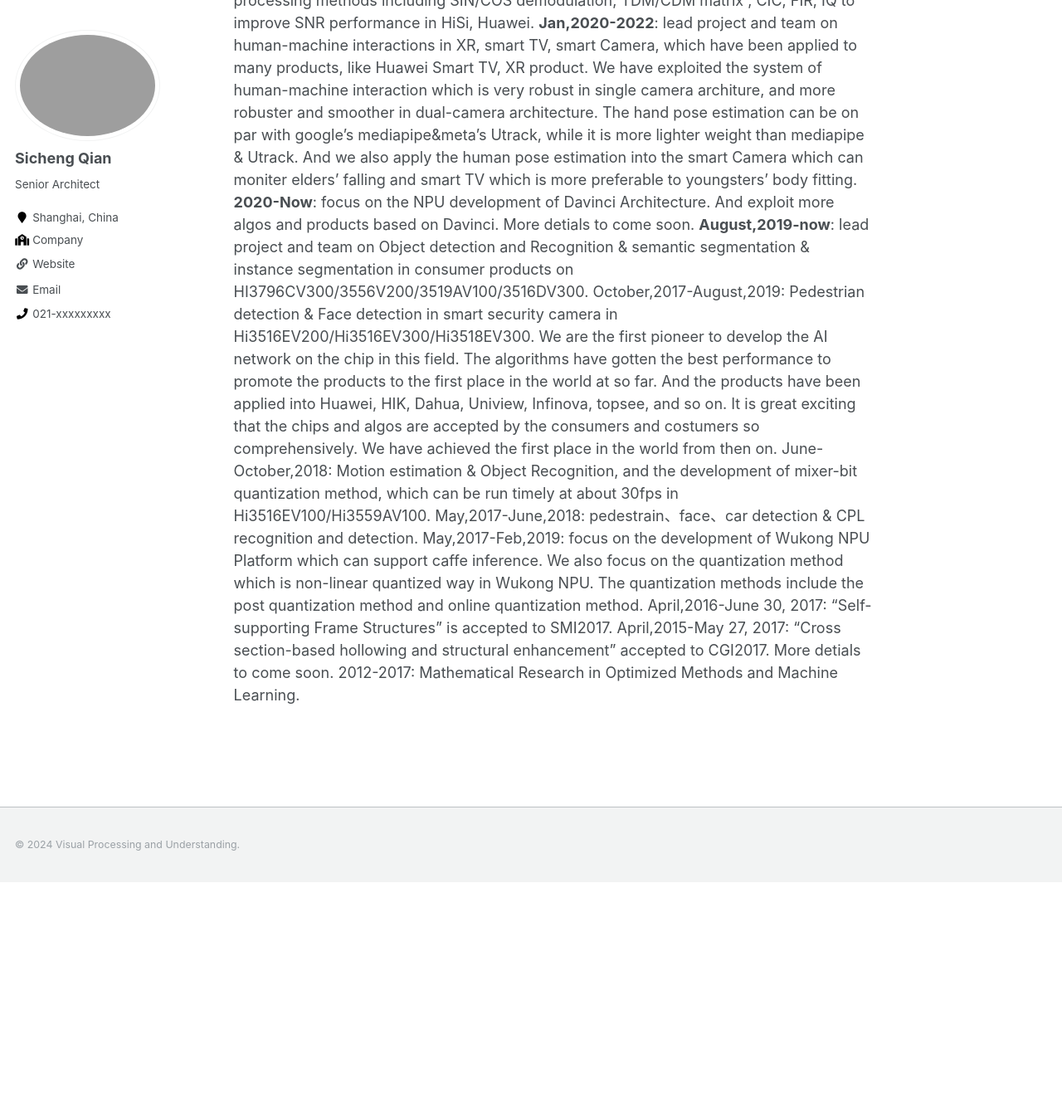
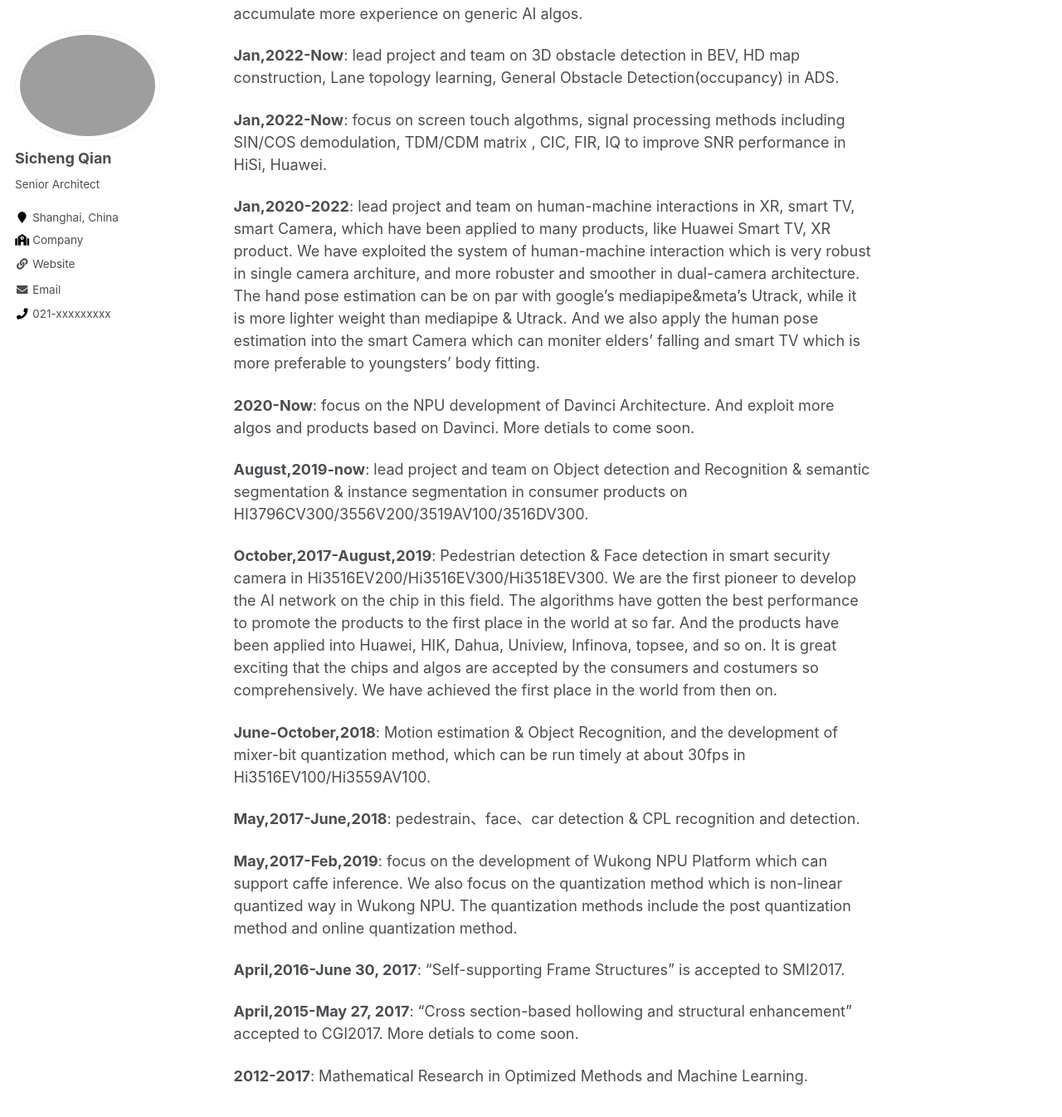
Before and after one commit to aqsc/aqsc.github.io, a Jekyll site: the page built from _pages/about.md, in a window 1280 px wide and 1400 px high, scrolled down 1174 px. Shown: the top 1346 px of the window at 83% size. Built offline with Jekyll 4.4.1, drawn with Linux system fonts in a browser that asks for light colours; before the commit the page ends 2237 px from its top, so only the background shows below that; part of the change alters nothing that is shown.

```diff
--- a/_pages/about.md
+++ b/_pages/about.md
@@ -44,24 +44,39 @@ Dr. Sicheng Qian, xxxxxx. To date, he has granted over 10 PCT patents.
 # News
 
 **2024.07** We have four papers accepted by the Proceedings of the European Conference on Computer Vision (ECCV) in 2024, focusing on 3D Assistant with Multi-modal Instructions, Test Time 3D Detection Adaptation, Network Sparsification via Stimulative Training, and Motion Controllers via Multimodal Prompts.
+
 **Jan,2022-Now**: lead project and team on 3D scene reconstruct, like NeRF learning, 3DGS, and graph learning in Smart Factory. We will release the first robot product. Expecting!!!
+
 **Jan,2022-Now**: We are in research of Differentiable ISP and tackle with Differentiable CV.
+
 **Jan,2022-Now**: focus on NAS, distiller, quantization and other lightweight model techinique, few shot/semi-supervised learning methods, and so on in more areas and accumulate more experience on generic AI algos.
+
 **Jan,2022-Now**: lead project and team on 3D obstacle detection in BEV, HD map construction, Lane topology learning, General Obstacle Detection(occupancy) in ADS.
+
 **Jan,2022-Now**: focus on screen touch algothms, signal processing methods including SIN/COS demodulation, TDM/CDM matrix , CIC, FIR, IQ to improve SNR performance in HiSi, Huawei.
+
 **Jan,2020-2022**: lead project and team on human-machine interactions in XR, smart TV, smart Camera, which have been applied to many products, like Huawei Smart TV, XR product. We have exploited the system of human-machine interaction which is very robust in single camera architure, and more robuster and smoother in dual-camera architecture.
- The hand pose estimation can be on par with google's mediapipe&meta's Utrack, while it is more lighter weight than mediapipe & Utrack.  And we also apply the human pose estimation into the smart Camera which can moniter elders' falling and smart TV which is more preferable to youngsters' body fitting.
+The hand pose estimation can be on par with google's mediapipe&meta's Utrack, while it is more lighter weight than mediapipe & Utrack.  And we also apply the human pose estimation into the smart Camera which can moniter elders' falling and smart TV which is more preferable to youngsters' body fitting.
+
 **2020-Now**: focus on the NPU development of Davinci Architecture. And exploit more algos and products based on Davinci. More detials to come soon.
+
 **August,2019-now**: lead project and team on Object detection and Recognition & semantic segmentation & instance segmentation in consumer products on HI3796CV300/3556V200/3519AV100/3516DV300.
-October,2017-August,2019: Pedestrian detection & Face detection in smart security camera in Hi3516EV200/Hi3516EV300/Hi3518EV300.
+
+**October,2017-August,2019**: Pedestrian detection & Face detection in smart security camera in Hi3516EV200/Hi3516EV300/Hi3518EV300.
 			  We are the first pioneer to develop the AI network on the chip in this field.
 			  The algorithms have gotten the best performance to promote the products to the first place in the world at so far.
 			  And the products have been applied into Huawei, HIK, Dahua, Uniview, Infinova, topsee, and so on.
 			  It is great exciting that the chips and algos are accepted by the consumers and costumers so comprehensively.
 		    	  We have achieved the first place in the world from then on.
-June-October,2018: Motion estimation & Object Recognition, and the development of mixer-bit quantization method, which can be run timely at about 30fps in Hi3516EV100/Hi3559AV100.
-May,2017-June,2018: pedestrain、face、car detection & CPL recognition and detection.
-May,2017-Feb,2019: focus on the development of Wukong NPU Platform which can support caffe inference. We also focus on the quantization method which is non-linear quantized way in Wukong NPU. The quantization methods include the post quantization method and online quantization method.
-April,2016-June 30, 2017: "Self-supporting Frame Structures" is accepted to SMI2017.
-April,2015-May 27, 2017: "Cross section-based hollowing and structural enhancement" accepted to CGI2017. More detials to come soon.
-2012-2017: Mathematical Research in Optimized Methods and Machine Learning.
+
+**June-October,2018**: Motion estimation & Object Recognition, and the development of mixer-bit quantization method, which can be run timely at about 30fps in Hi3516EV100/Hi3559AV100.
+
+**May,2017-June,2018**: pedestrain、face、car detection & CPL recognition and detection.
+
+**May,2017-Feb,2019**: focus on the development of Wukong NPU Platform which can support caffe inference. We also focus on the quantization method which is non-linear quantized way in Wukong NPU. The quantization methods include the post quantization method and online quantization method.
+
+**April,2016-June 30, 2017**: "Self-supporting Frame Structures" is accepted to SMI2017.
+
+**April,2015-May 27, 2017**: "Cross section-based hollowing and structural enhancement" accepted to CGI2017. More detials to come soon.
+
+**2012-2017**: Mathematical Research in Optimized Methods and Machine Learning.
```
